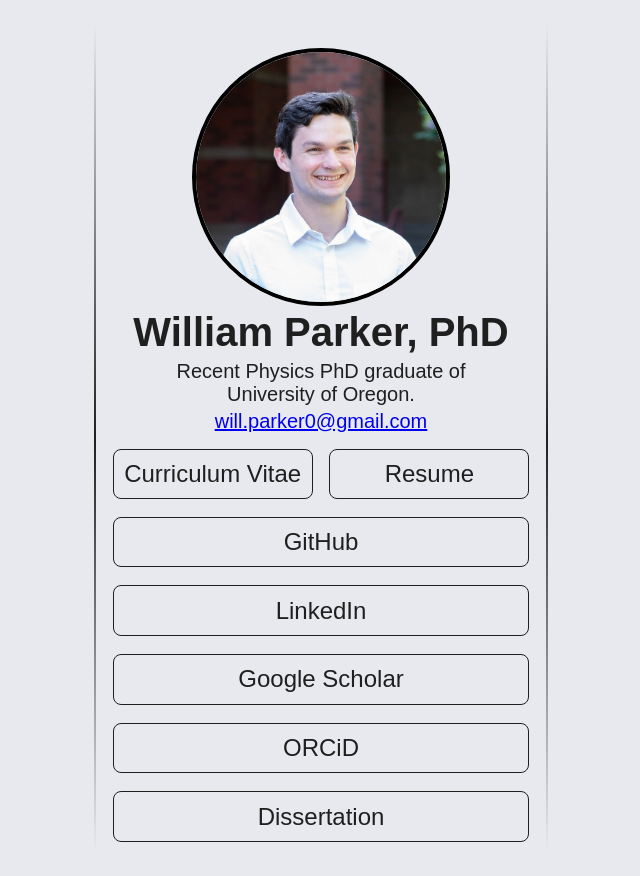
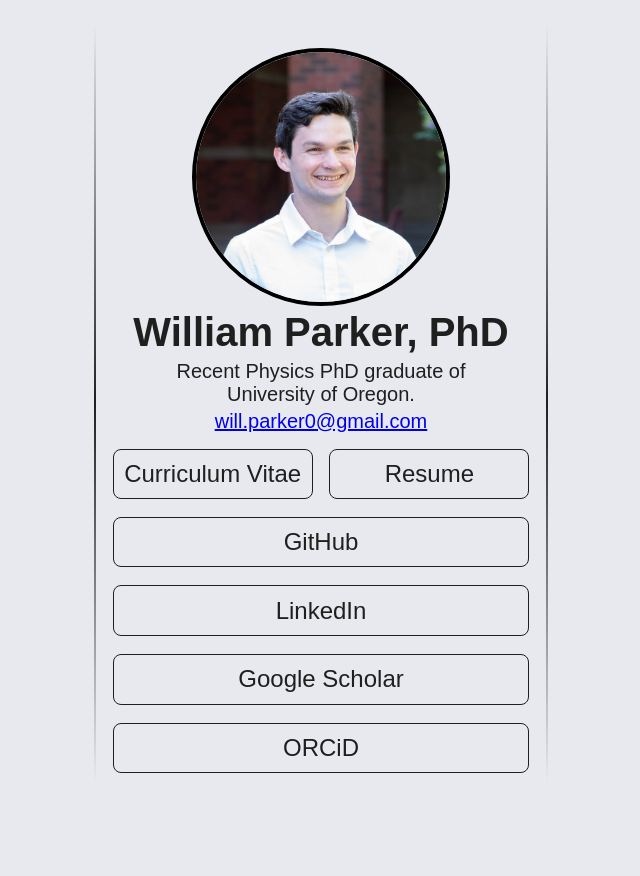
Before and after one commit to WSParker/contact, a Svelte app: page / in a window 1280 px wide. Shown: the whole page, without its empty margins (319-959 px from the left). After the commit the page ends 807 px from the top, so only its background shows below. Built offline with nearby package versions, Linux system fonts and the light colour scheme.

Commit message:
still working on non-cached dissertation

```diff
--- a/src/App.svelte
+++ b/src/App.svelte
@@ -2,7 +2,7 @@
     import Link from "./lib/Link.svelte";
     const WParker_CV = new URL("./lib/WParker_CV.pdf", import.meta.url);
     const WParker_Resume = new URL("./lib/WParker_Resume.pdf", import.meta.url);
-    const WParker_Dissertation = new URL("./lib/WParker_Dissertation.pdf", import.meta.url);
+    // const WParker_Dissertation = new URL("./lib/WParker_Dissertation.pdf", import.meta.url);
     const IMG_0280 = new URL("./lib/DSC_4721_bust.jpeg", import.meta.url)
         .href;
     let iH, iW;
@@ -80,11 +80,11 @@
                     <p class="hrefContent">ORCiD</p>
                 </Link>
             </div>
-            <div class="elementRow">
-                <Link href={WParker_Dissertation} width="{linkWidth1}%">
+            <!-- <div class="elementRow">
+                <Link href="https://wsparker.github.io/WParker_Dissertation.pdf" width="{linkWidth1}%">
                     <p class="hrefContent">Dissertation</p>
                 </Link>
-            </div>
+            </div> -->
         </div>
     </div>
 </div>
```
